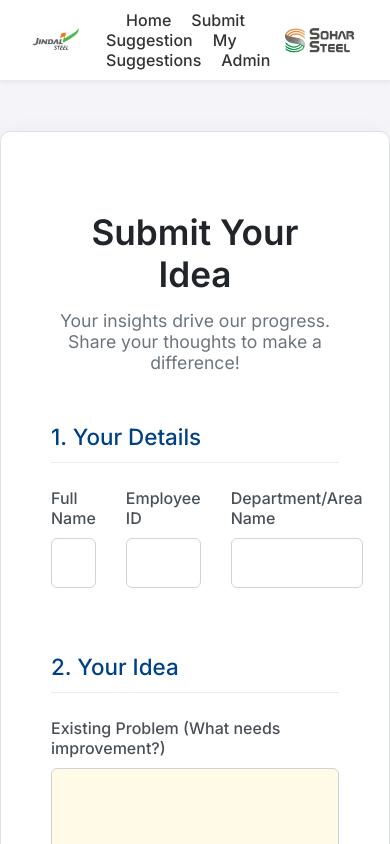
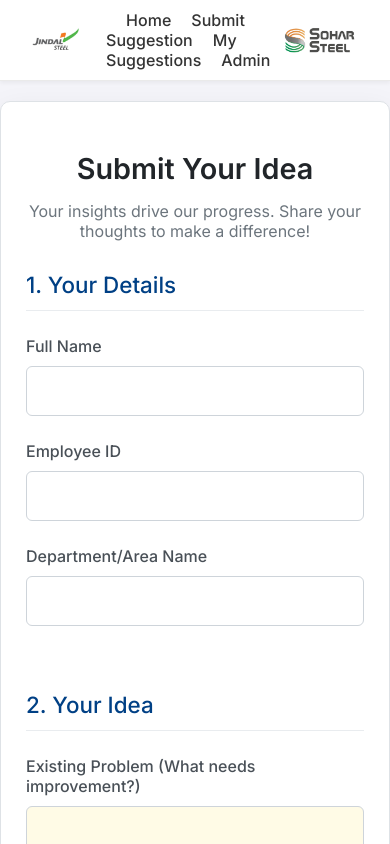
Before and after one commit to anantom-ux/suggestion-app, a React (Create React App) app: page /submit in a window 390 px wide. Shown: the top 844 px of the page. Built offline with nearby package versions, Linux system fonts and the light colour scheme; no server answers.

Commit message:
Force sync firebase.js file

```diff
--- a/src/components/SuggestionForm.css
+++ b/src/components/SuggestionForm.css
@@ -1,6 +1,7 @@
+/* suggestion-form container with side margins */
 .suggestion-form {
-  max-width: 960px;
-  margin: 50px auto;
+  max-width: 960px; /* Wider form for a better feel */
+  margin: 50px auto; /* Centers the form with top/bottom margin */
   padding: 50px;
   background-color: #ffffff;
   border-radius: 10px;
@@ -8,6 +9,7 @@
   border: 1px solid #dee2e6;
 }
 
+/* Main headings */
 .suggestion-form h2 {
   text-align: center;
   margin-bottom: 15px;
@@ -23,6 +25,7 @@
   margin-bottom: 50px;
 }
 
+/* Section styling */
 .form-section {
   margin-bottom: 40px;
 }
@@ -32,9 +35,10 @@
   margin-bottom: 25px;
   font-size: 1.4em;
   font-weight: 500;
-  color: #004085;
+  color: #004085; /* Corporate blue color */
 }
 
+/* Input field layout */
 .form-row {
   display: flex;
   gap: 30px;
@@ -65,21 +69,23 @@
   outline: none;
 }
 
+/* Larger text boxes */
 .form-group textarea {
   min-height: 150px;
   resize: vertical;
 }
 
-/* --- NEW: Styles to "mark" the problem and suggestion boxes --- */
+/* Styles to "mark" the problem and suggestion boxes */
 .problem-area {
-  background-color: #fffbe6;
+  background-color: #fffbe6; /* Light yellow */
   border-color: #ffe58f;
 }
 .suggestion-area {
-  background-color: #e9f5ff;
+  background-color: #e9f5ff; /* Light blue */
   border-color: #b3d7ff;
 }
 
+/* Polished checkbox grid */
 .checkbox-grid {
   display: grid;
   grid-template-columns: repeat(auto-fit, minmax(350px, 1fr));
@@ -103,7 +109,7 @@
   height: 1.15em;
 }
 
-/* --- FIX: Styles for the radio buttons --- */
+/* Styles for the radio buttons */
 .radio-group {
   display: flex;
   align-items: center;
@@ -124,6 +130,7 @@
   accent-color: #007bff;
 }
 
+/* Anonymous submission box */
 .anonymous-label {
   display: flex;
   align-items: center;
@@ -139,6 +146,7 @@
   height: 1.15em;
 }
 
+/* Final submit button */
 .submit-button {
   width: 100%;
   padding: 16px;
@@ -163,3 +171,29 @@
 .thank-you-message h2 {
   color: #28a745;
 }
+
+/* --- MOBILE RESPONSIVE STYLES --- */
+@media (max-width: 768px) {
+  .suggestion-form {
+    margin: 20px auto;
+    padding: 25px;
+  }
+
+  .suggestion-form h2 {
+    font-size: 1.8em;
+  }
+
+  .suggestion-form p {
+    font-size: 1em;
+    margin-bottom: 30px;
+  }
+
+  .form-row {
+    flex-direction: column; /* Stack fields vertically */
+    gap: 0;
+  }
+
+  .checkbox-grid {
+    grid-template-columns: 1fr; /* Single column for checkboxes */
+  }
+}
```
